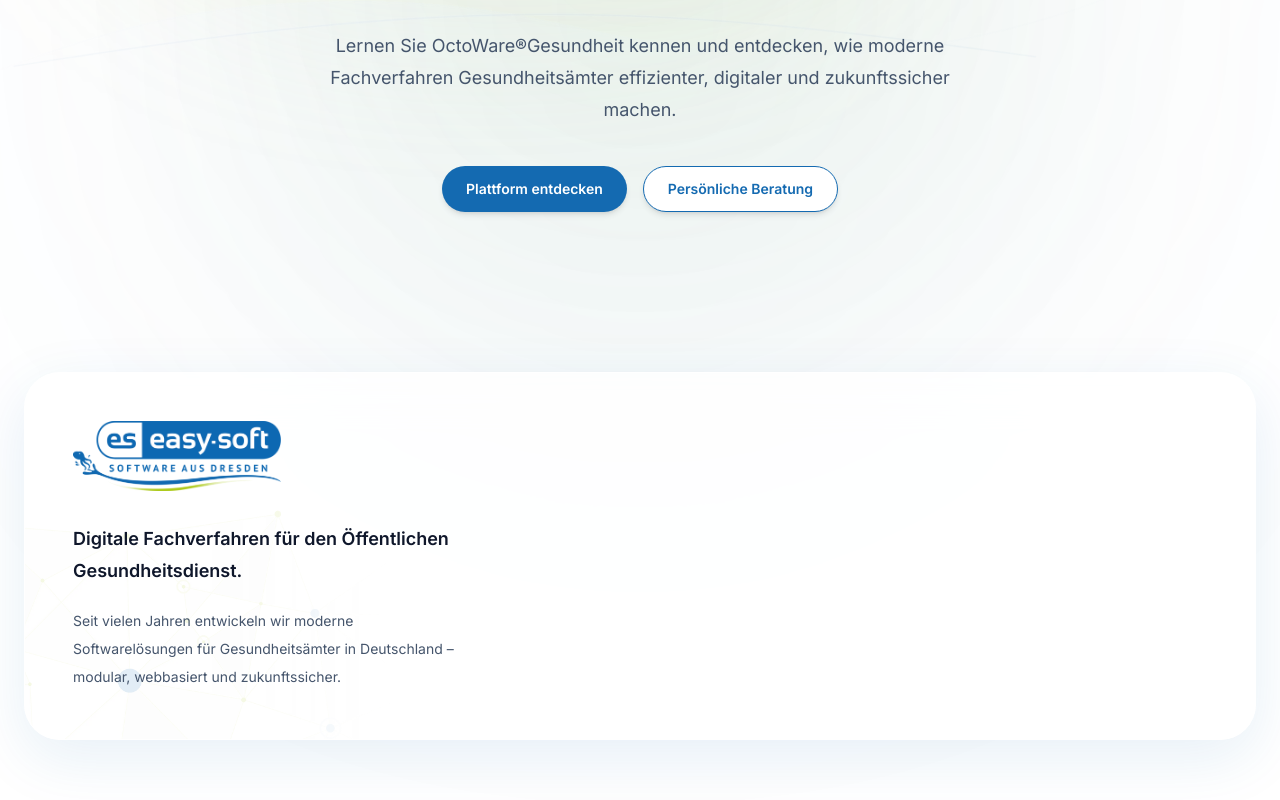
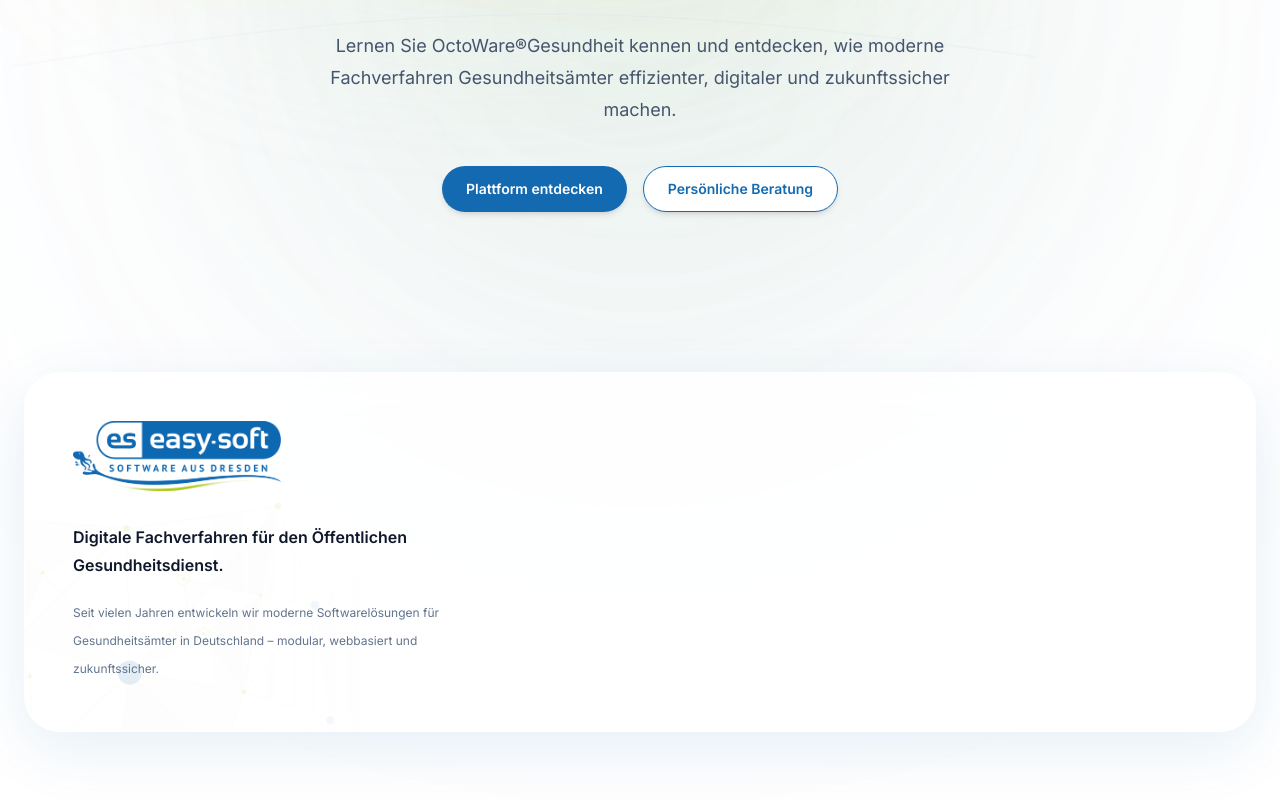
Before and after one commit to weblogger117-art/octoware-website, a Next.js app: page / in a window 1280 px wide. Shown: the part 6284-7084 px from the top of the page. Built offline with nearby package versions, Linux system fonts and the light colour scheme.

Commit message:
Update Footer.tsx

```diff
--- a/components/sections/Footer.tsx
+++ b/components/sections/Footer.tsx
@@ -91,9 +91,9 @@ export function Footer() {
   <p
     className="
   mt-8
-  text-lg
+  text-base
   font-semibold
-  leading-8
+  leading-7
   text-slate-900
 "
   >
@@ -104,9 +104,9 @@ export function Footer() {
   <p
     className="
   mt-5
-  text-sm
+  text-xs
   leading-7
-  text-slate-600
+  text-slate-500
 "
   >
     Seit vielen Jahren entwickeln wir moderne Softwarelösungen
```
